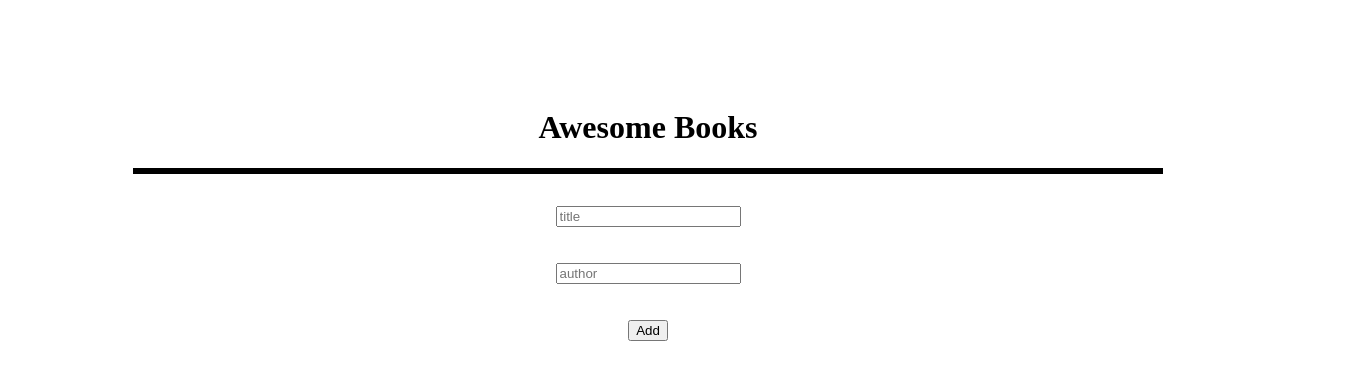
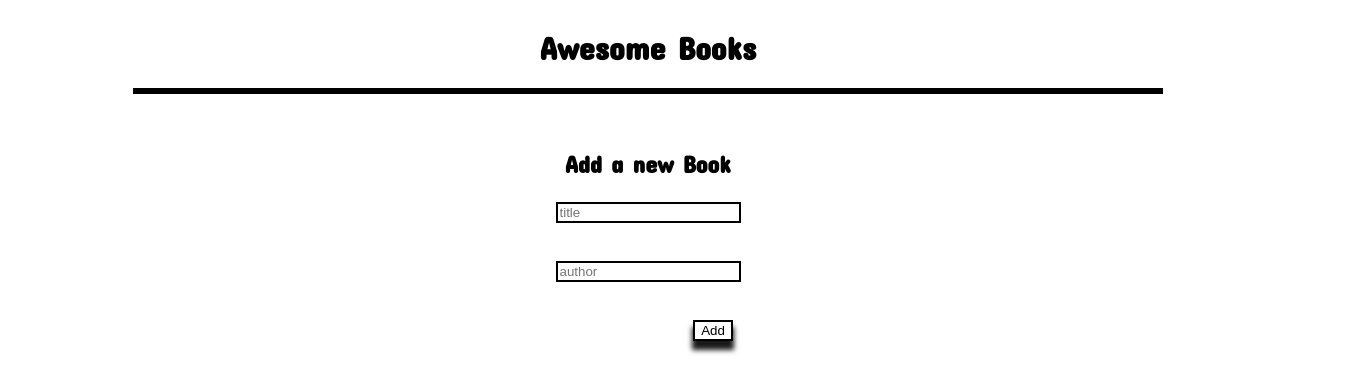
Before and after one commit to gisachris/AwesomeBooks-app, a website: page index.html in a window 1280 px wide. Shown: the whole page, 1368 px wide, since content can reach past the window. Drawn offline with Linux system fonts and the light colour scheme.

Commit message:
making some changes

```diff
--- a/index.html
+++ b/index.html
@@ -6,6 +6,9 @@
   <meta name="viewport" content="width=device-width, initial-scale=1.0">
   <link rel="stylesheet" href="style.css">
   <title>book website</title>
+  <link rel="preconnect" href="https://fonts.googleapis.com">
+<link rel="preconnect" href="https://fonts.gstatic.com" crossorigin>
+<link href="https://fonts.googleapis.com/css2?family=Concert+One&display=swap" rel="stylesheet">
 </head>
 <body>
   <main class="container">
@@ -13,6 +16,7 @@
       <h1 class="titletext">Awesome Books</h1>
     </div>
     <div class="form">
+      <h3 class="form-header">Add a new Book</h3>
       <input type="text" class="title" placeholder="title" required><br><br>
       <input type="text" class="author" placeholder="author" required><br><br>
       <button class="add">Add</button>
--- a/style.css
+++ b/style.css
@@ -1,14 +1,20 @@
+@import url('https://fonts.googleapis.com/css2?family=Concert+One&display=swap');
+
 body {
   display: flex;
   flex-direction: column;
   justify-content: center;
   align-items: center;
   width: 100%;
+  font-family: 'Concert One', cursive;
+  font-weight: normal;
+  overflow-x: hidden;
 }
 
 .container {
   width: 100%;
-  padding: 5rem;
+
+  /* padding: 5rem; */
 }
 
 .Pagetitle {
@@ -20,6 +26,16 @@ body {
   border: 3px solid #000;
   margin: 0 auto;
   width: 80%;
+  overflow-x: hidden;
+}
+
+.bookDisplay span {
+  color: red;
+  font-weight: bold;
+  font-size: 1rem;
+  display: block;
+  width: 100%;
+  text-align: center;
 }
 
 article {
@@ -34,6 +50,7 @@ article {
 article h2 {
   max-width: 50%;
   min-width: 50%;
+  padding-left: 6px;
 }
 
 article p {
@@ -43,7 +60,7 @@ article p {
 
 article .delButton {
   display: flex;
-  background-color: inherit;
+  background-color: white;
   box-shadow: 0 8px 5px 1px rgba(0, 0, 0, 0.9);
   border: 2px solid #000;
   max-width: 15%;
@@ -60,4 +77,24 @@ article:nth-child(odd) {
   align-items: center;
   flex-direction: column;
   padding-top: 2rem;
+  width: fit-content;
+  margin: 0 auto;
 }
+
+.form-header {
+  font-size: 1.5rem;
+  font-weight: bold;
+}
+
+.form input {
+  border: 2px solid black;
+}
+
+.form button {
+  display: flex;
+  background-color: white;
+  box-shadow: 0 8px 5px 1px rgba(0, 0, 0, 0.9);
+  border: 2px solid #000;
+  justify-self: right;
+  margin-left: 130px;
+}
```
